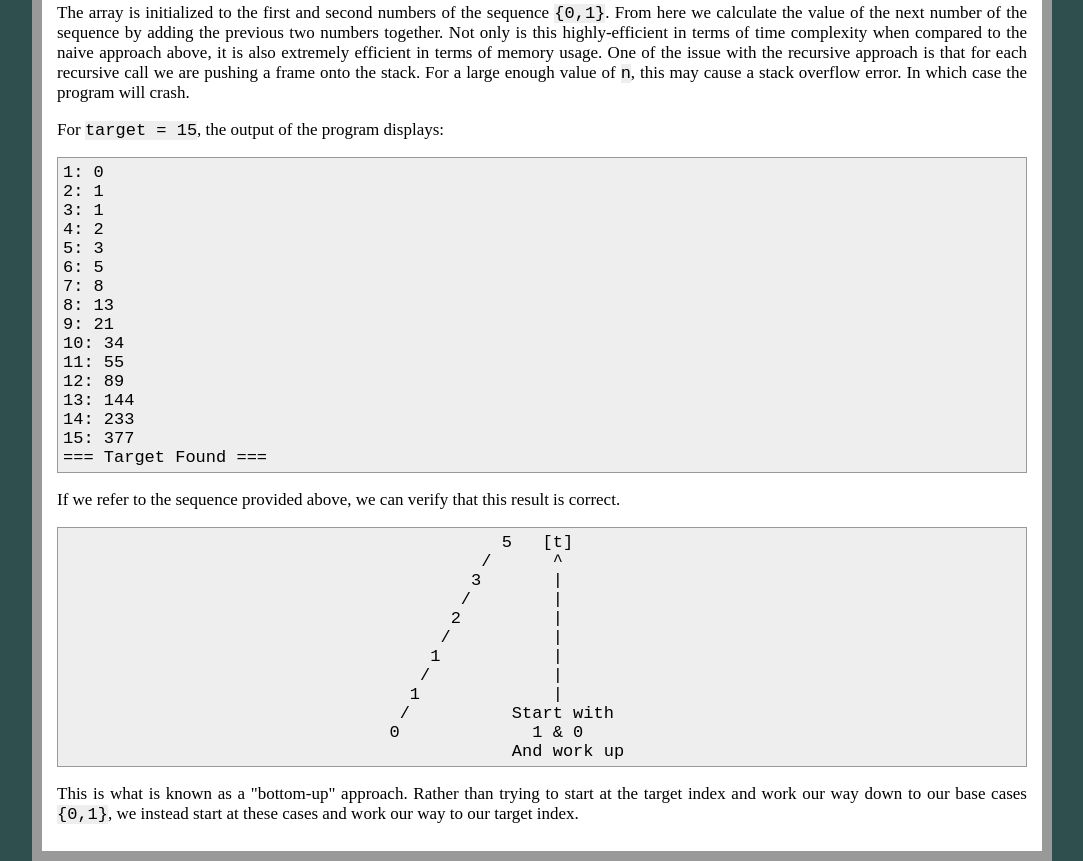
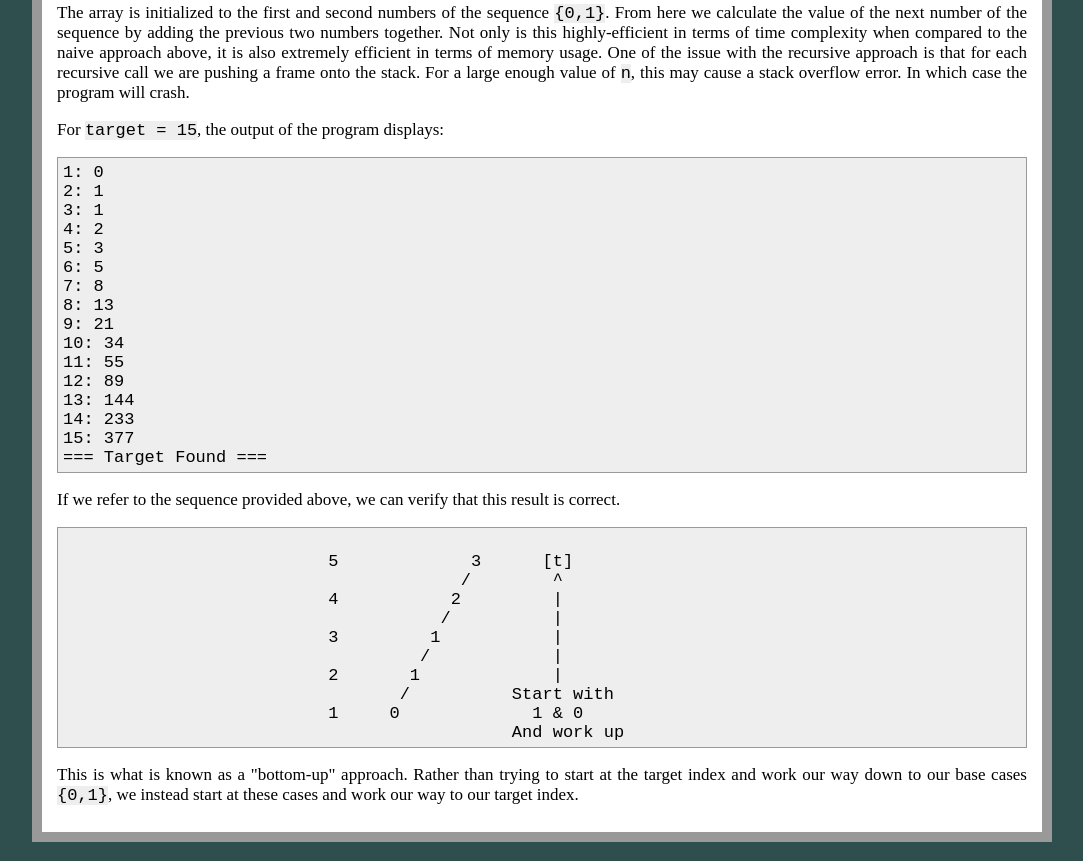
Before and after one commit to MrThygesen16/PythonSiteGen, a plain HTML site: page docs/blog/fib-dynamic.html in a window 1280 px wide. Shown: the part 1958-2819 px from the top of the page, without its empty margins (98-1181 px from the left). Drawn offline with Linux system fonts and the light colour scheme.

Commit message:
fixed fib bottom up diagram

```diff
--- a/docs/blog/fib-dynamic.html
+++ b/docs/blog/fib-dynamic.html
@@ -150,17 +150,16 @@ for (int i = 2; i &lt; target; i++){
 
 <p>If we refer to the sequence provided above, we can verify that this result is correct.  </p>
 
-<pre><code>                                           5   [t]
-                                         /      ^
-                                        3       |
-                                       /        |
-                                      2         |
+<pre><code>
+                          5             3      [t]
+                                       /        ^
+                          4           2         |
                                      /          |
-                                    1           |
+                          3         1           |
                                    /            |
-                                  1             |
+                          2       1             |
                                  /          Start with
-                                0             1 &amp; 0
+                          1     0             1 &amp; 0
                                             And work up
 </code></pre>
 
```
